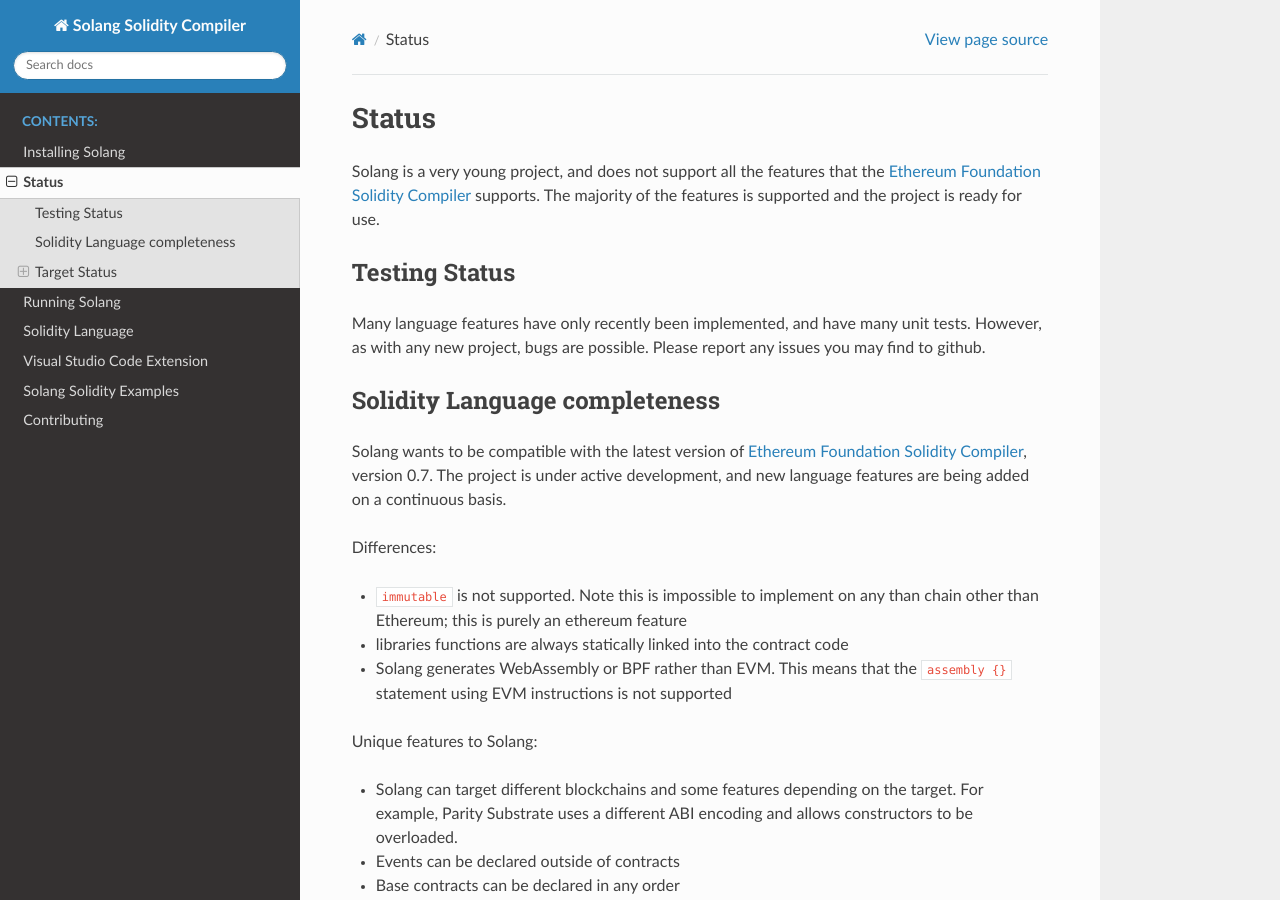
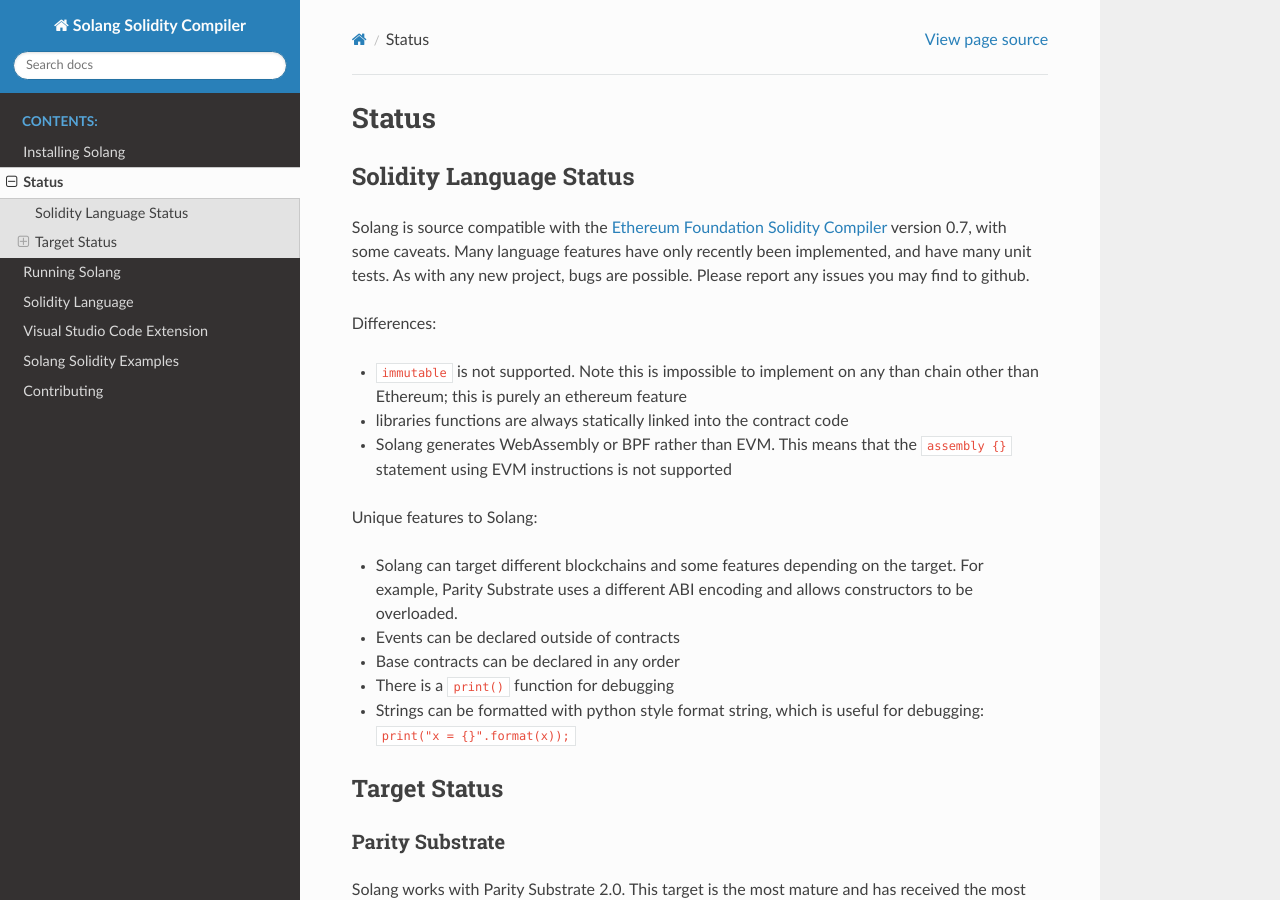
Before and after one commit to hyperledger-solang/solang, a Sphinx documentation site: the page built from docs/status.rst, in a window 1280 px wide and 900 px high. Built offline with Sphinx 7.4.7 and the Read the Docs theme 2.0.0, drawn with Linux system fonts in a browser that asks for light colours.

Commit message:
Solidity 0.7 language features implemented
Signed-off-by: Sean Young <sean@mess.org>

```diff
--- a/docs/index.rst
+++ b/docs/index.rst
@@ -17,9 +17,9 @@
 `llvm <https://www.llvm.org/>`_ compiler framework to produce WebAssembly
 (wasm) or BPF contract code. As result, the output is highly optimized, which saves you in gas costs.
 
-Solang aims for source file compatibility with the Ethereum EVM Solidity compiler.
-Where differences exists, this is noted in the :ref:`language documentation <language>`.
-Also, check our :ref:`language_status` page.
+Solang aims for source file compatibility with the Ethereum EVM Solidity compiler,
+version 0.7. Where differences exists, this is noted in the :ref:`language documentation <language>`.
+Also, check our :ref:`status` page.
 The repository can be found on `github <https://github.com/hyperledger-labs/solang>`_
 and we have a `channel on chat.hyperledger.org <https://chat.hyperledger.org/channel/solang>`_.
 
--- a/docs/language.rst
+++ b/docs/language.rst
@@ -5,7 +5,7 @@
 
 The Solidity language supported by Solang aims to be compatible with the latest
 `Ethereum Foundation Solidity Compiler <https://github.com/ethereum/solidity/>`_ with
-some caveats, please check out our :ref:`language_status` page.
+some caveats, please check out our :ref:`status` page.
 
 .. note::
 
--- a/docs/status.rst
+++ b/docs/status.rst
@@ -1,27 +1,16 @@
+.. _status:
+
 Status
 ======
 
-Solang is a very young project, and does not support all the features that the
+Solidity Language Status
+------------------------
+
+Solang is source compatible with the
 `Ethereum Foundation Solidity Compiler <https://github.com/ethereum/solidity/>`_
-supports. The majority of the features is supported and the project is ready
-for use.
-
-Testing Status
---------------
-
-Many language features have only recently been implemented, and have many unit
-tests. However, as with any new project, bugs are possible. Please report any
-issues you may find to github.
-
-.. _language_status:
-
-Solidity Language completeness
-------------------------------
-
-Solang wants to be compatible with the latest version of
-`Ethereum Foundation Solidity Compiler <https://github.com/ethereum/solidity/>`_, version 0.7.
-The project is under active development, and new language features are being added
-on a continuous basis.
+version 0.7, with some caveats. Many language features have only recently been
+implemented, and have many unit tests. As with any new project, bugs are possible.
+Please report any issues you may find to github.
 
 Differences:
 
```
Also changed, not shown: README.md (+7 -6 lines).
